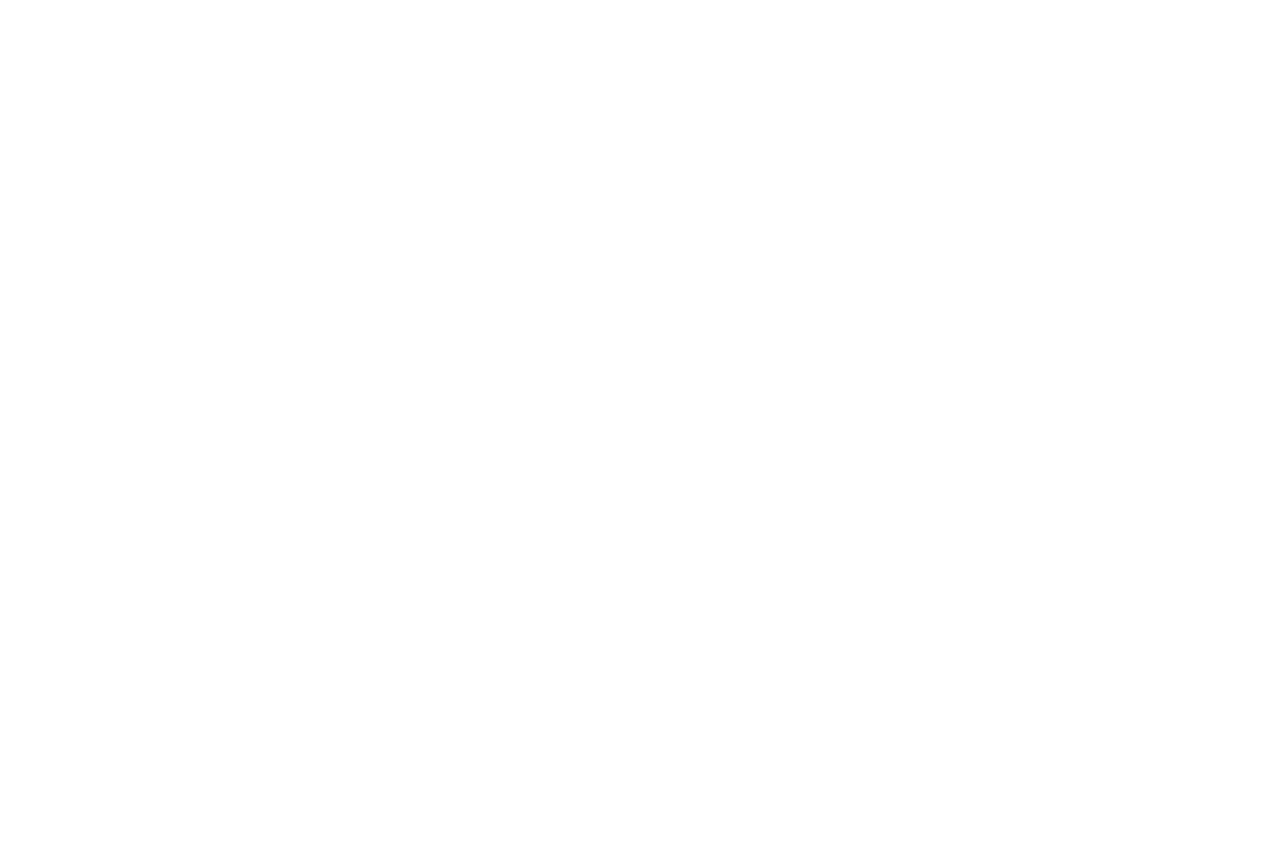
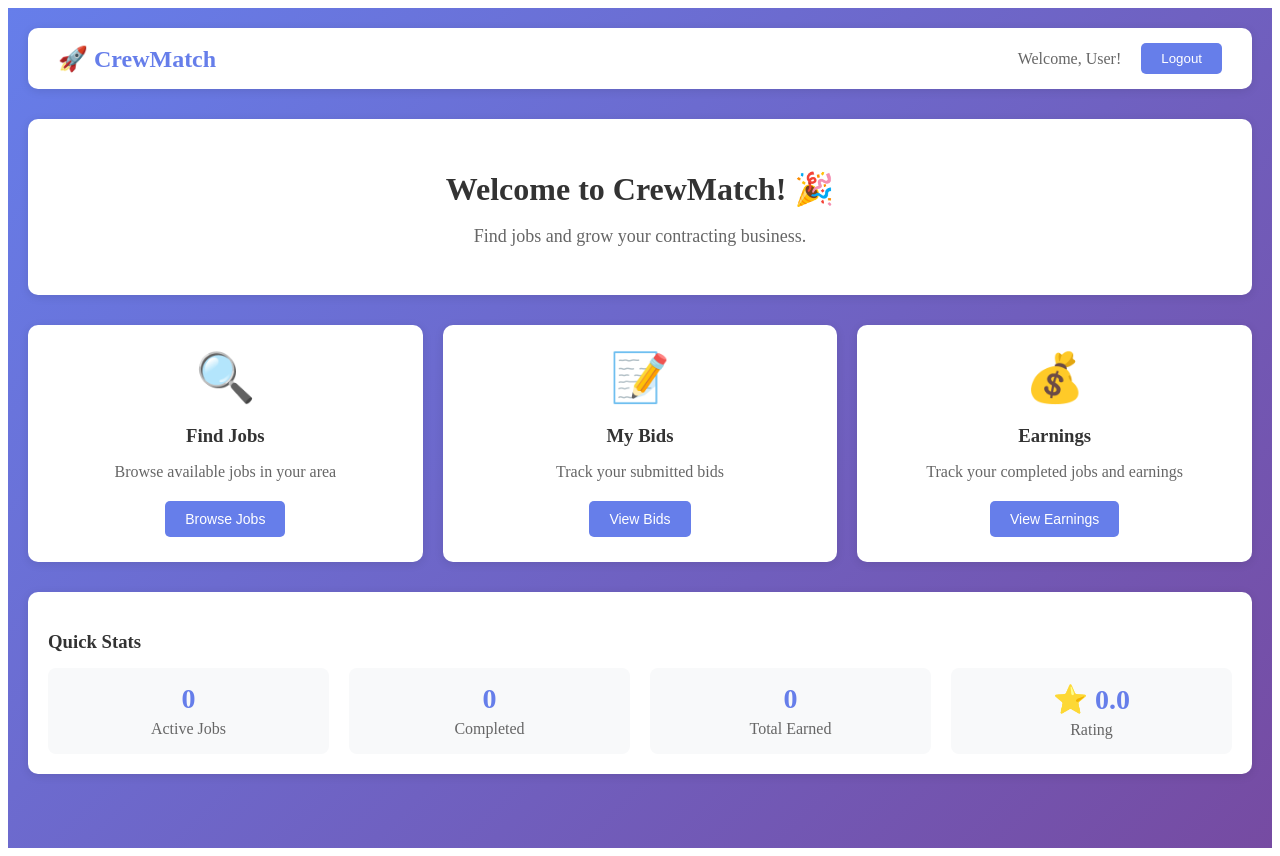
Before and after one commit to Eddiebang223/crewmatch-frontend, a React (Create React App) app: page /dashboard in a window 1280 px wide. Before the commit this address had no page. Before the commit the page ends 800 px from the top, so only its background shows below. Built offline with nearby package versions, Linux system fonts and the light colour scheme.

Commit message:
Update App.jsx

```diff
--- a/src/App.jsx
+++ b/src/App.jsx
@@ -415,8 +415,226 @@
     </div>
   );
 }
+function Dashboard() {
+  const [user, setUser] = React.useState(null);
+  const [loading, setLoading] = React.useState(true);
 
-// Main App Component
+  React.useEffect(() => {
+    const storedUser = localStorage.getItem('user');
+    if (storedUser) {
+      setUser(JSON.parse(storedUser));
+    }
+    setLoading(false);
+  }, []);
+
+  const handleLogout = () => {
+    localStorage.removeItem('token');
+    localStorage.removeItem('user');
+    window.location.href = '/';
+  };
+
+  if (loading) {
+    return (
+      <div style={{
+        minHeight: '100vh',
+        display: 'flex',
+        alignItems: 'center',
+        justifyContent: 'center',
+        background: 'linear-gradient(135deg, #667eea 0%, #764ba2 100%)'
+      }}>
+        <h2 style={{ color: 'white' }}>Loading...</h2>
+      </div>
+    );
+  }
+
+  return (
+    <div style={{
+      minHeight: '100vh',
+      background: 'linear-gradient(135deg, #667eea 0%, #764ba2 100%)',
+      padding: '20px'
+    }}>
+      {/* Navigation Bar */}
+      <div style={{
+        background: 'white',
+        borderRadius: '10px',
+        padding: '15px 30px',
+        marginBottom: '30px',
+        display: 'flex',
+        justifyContent: 'space-between',
+        alignItems: 'center',
+        boxShadow: '0 2px 10px rgba(0,0,0,0.1)'
+      }}>
+        <h2 style={{ margin: 0, color: '#667eea' }}>🚀 CrewMatch</h2>
+        <div style={{ display: 'flex', gap: '20px', alignItems: 'center' }}>
+          <span style={{ color: '#666' }}>Welcome, {user?.name || 'User'}!</span>
+          <button
+            onClick={handleLogout}
+            style={{
+              padding: '8px 20px',
+              background: '#667eea',
+              color: 'white',
+              border: 'none',
+              borderRadius: '5px',
+              cursor: 'pointer'
+            }}
+          >
+            Logout
+          </button>
+        </div>
+      </div>
+
+      {/* Welcome Section */}
+      <div style={{
+        background: 'white',
+        borderRadius: '10px',
+        padding: '30px',
+        marginBottom: '30px',
+        textAlign: 'center',
+        boxShadow: '0 2px 10px rgba(0,0,0,0.1)'
+      }}>
+        <h1 style={{ color: '#333', marginBottom: '10px' }}>
+          Welcome to CrewMatch! 🎉
+        </h1>
+        <p style={{ color: '#666', fontSize: '18px' }}>
+          {user?.role === 'GC'
+            ? 'Post jobs and find qualified contractors instantly.'
+            : 'Find jobs and grow your contracting business.'}
+        </p>
+      </div>
+
+      {/* Features Grid */}
+      <div style={{
+        display: 'grid',
+        gridTemplateColumns: 'repeat(auto-fit, minmax(300px, 1fr))',
+        gap: '20px',
+        marginBottom: '30px'
+      }}>
+        {user?.role === 'GC' ? (
+          <>
+            <FeatureCard
+              icon="📋"
+              title="Post New Job"
+              description="Create a job posting for contractors to bid on"
+              buttonText="Post Job"
+              onClick={() => window.location.href = '/post-job'}
+            />
+            <FeatureCard
+              icon="👥"
+              title="View Jobs"
+              description="See all your active and past jobs"
+              buttonText="View Jobs"
+              onClick={() => window.location.href = '/my-jobs'}
+            />
+            <FeatureCard
+              icon="💳"
+              title="Payments"
+              description="Manage payments and invoices"
+              buttonText="View Payments"
+              onClick={() => window.location.href = '/payments'}
+            />
+          </>
+        ) : (
+          <>
+            <FeatureCard
+              icon="🔍"
+              title="Find Jobs"
+              description="Browse available jobs in your area"
+              buttonText="Browse Jobs"
+              onClick={() => window.location.href = '/jobs'}
+            />
+            <FeatureCard
+              icon="📝"
+              title="My Bids"
+              description="Track your submitted bids"
+              buttonText="View Bids"
+              onClick={() => window.location.href = '/my-bids'}
+            />
+            <FeatureCard
+              icon="💰"
+              title="Earnings"
+              description="Track your completed jobs and earnings"
+              buttonText="View Earnings"
+              onClick={() => window.location.href = '/earnings'}
+            />
+          </>
+        )}
+      </div>
+
+      {/* Quick Stats */}
+      <div style={{
+        background: 'white',
+        borderRadius: '10px',
+        padding: '20px',
+        boxShadow: '0 2px 10px rgba(0,0,0,0.1)'
+      }}>
+        <h3 style={{ marginBottom: '15px', color: '#333' }}>Quick Stats</h3>
+        <div style={{
+          display: 'grid',
+          gridTemplateColumns: 'repeat(auto-fit, minmax(200px, 1fr))',
+          gap: '20px'
+        }}>
+          <StatBox number="0" label="Active Jobs" />
+          <StatBox number="0" label="Completed" />
+          <StatBox number="0" label="Total Earned" />
+          <StatBox number="⭐ 0.0" label="Rating" />
+        </div>
+      </div>
+    </div>
+  );
+}
+
+// Feature Card Component - Add this after Dashboard
+function FeatureCard({ icon, title, description, buttonText, onClick }) {
+  return (
+    <div style={{
+      background: 'white',
+      borderRadius: '10px',
+      padding: '25px',
+      textAlign: 'center',
+      transition: 'transform 0.2s',
+      cursor: 'pointer',
+      boxShadow: '0 2px 10px rgba(0,0,0,0.1)'
+    }}
+    onMouseEnter={(e) => e.currentTarget.style.transform = 'translateY(-5px)'}
+    onMouseLeave={(e) => e.currentTarget.style.transform = 'translateY(0)'}
+    >
+      <div style={{ fontSize: '48px', marginBottom: '15px' }}>{icon}</div>
+      <h3 style={{ marginBottom: '10px', color: '#333' }}>{title}</h3>
+      <p style={{ color: '#666', marginBottom: '20px' }}>{description}</p>
+      <button
+        onClick={onClick}
+        style={{
+          padding: '10px 20px',
+          background: '#667eea',
+          color: 'white',
+          border: 'none',
+          borderRadius: '5px',
+          cursor: 'pointer',
+          fontSize: '14px'
+        }}
+      >
+        {buttonText}
+      </button>
+    </div>
+  );
+}
+
+// Stat Box Component - Add this after FeatureCard
+function StatBox({ number, label }) {
+  return (
+    <div style={{
+      textAlign: 'center',
+      padding: '15px',
+      background: '#f8f9fa',
+      borderRadius: '8px'
+    }}>
+      <div style={{ fontSize: '28px', fontWeight: 'bold', color: '#667eea' }}>{number}</div>
+      <div style={{ color: '#666', marginTop: '5px' }}>{label}</div>
+    </div>
+  );
+}
+
+// ========== EXISTING APP COMPONENT - UPDATE THE ROUTES ==========
 function App() {
   return (
     <Router>
@@ -424,6 +642,7 @@
         <Route path="/" element={<Home />} />
         <Route path="/login" element={<Login />} />
         <Route path="/register" element={<Register />} />
+        <Route path="/dashboard" element={<Dashboard />} />  {/* ← ADD THIS LINE */}
       </Routes>
     </Router>
   );
```
